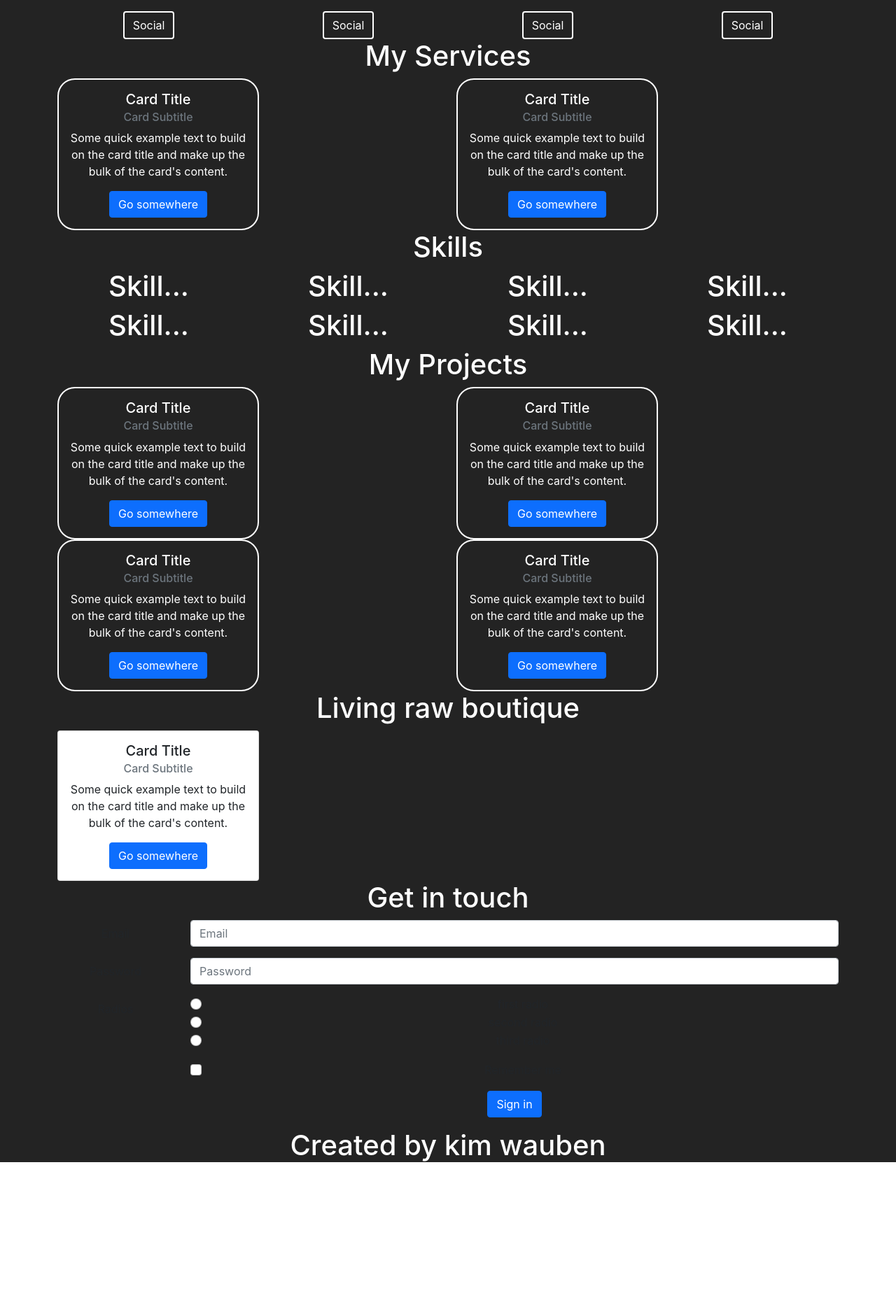
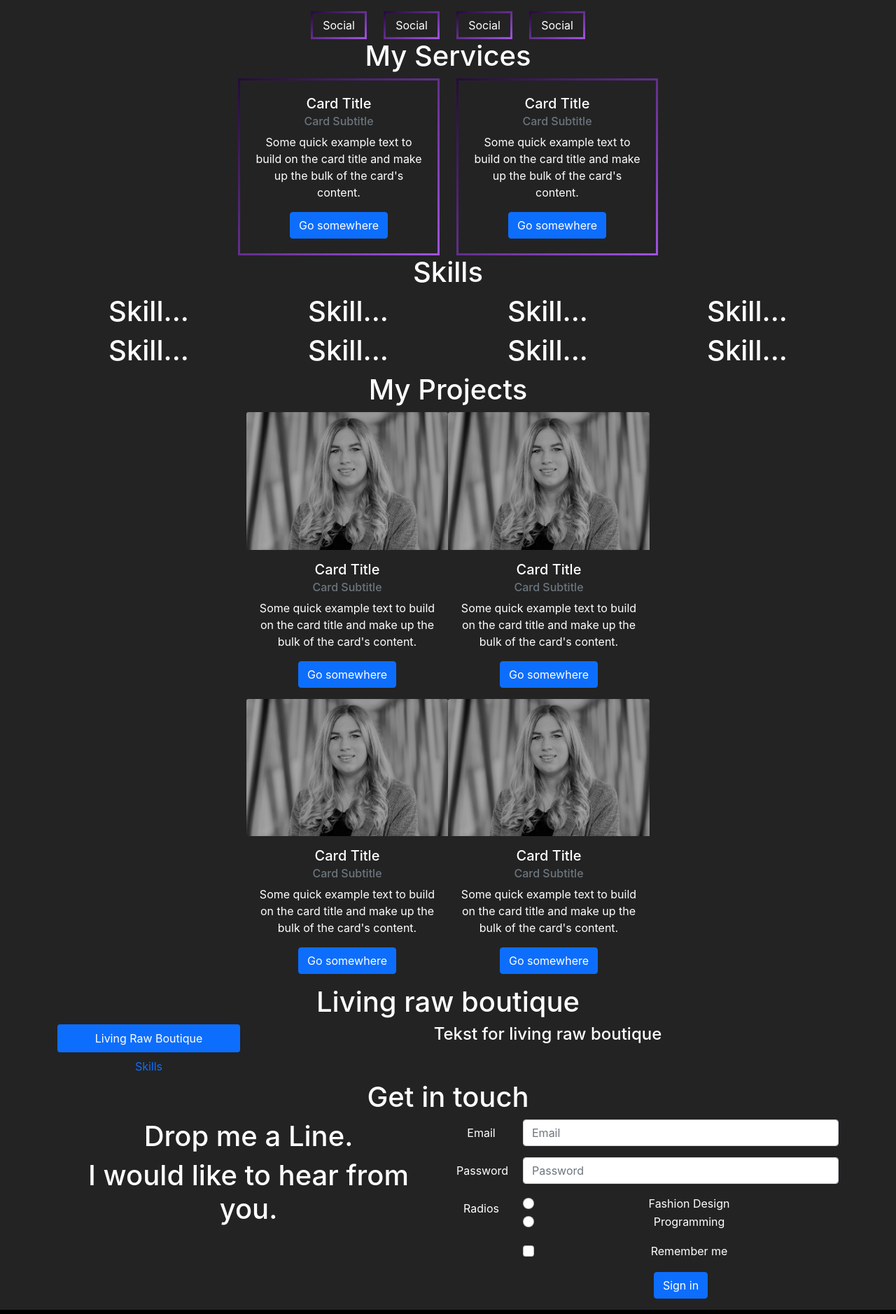
Before and after one commit to KimW1998/portfolio-kwauben, a React (Create React App) app: page / in a window 1280 px wide. Shown: the part 909-2787 px from the top of the page at 70% size. Before the commit the page ends 2578 px from the top, so only its background shows below. Built offline with nearby package versions, Linux system fonts and the light colour scheme.

Commit message:
Created the tabs for livingraw and contact

```diff
--- a/src/App.css
+++ b/src/App.css
@@ -46,31 +46,57 @@ top: 677.39px;
 }
 
 .ButtonSocial{
-  flex: none;
-  order: 3;
-  flex-grow: 0;
   background: transparent;
-  border: 2px solid white;
+  color: white;
+  cursor: pointer;
+  border-width: 3px;
+  padding: 5px;
+  border-style: solid;
+  border-image: linear-gradient(to right bottom, #260B3C, #a053df);
+  border-image-slice: 1;
+  width: 80px;
 }
 
 .ButtonsSocials{
-  display: flex;
-flex-direction: row;
-align-items: flex-start;
-padding: 0px;
-gap: 0px;
+  position: relative;
+  display: inline-flex;
+  justify-content: center;
+  align-items: center;
 }
 
 .ServiceCard{
   background: transparent;
-  border: 2px solid white;
+  color: white;
+  cursor: pointer;
+  border-width: 3px;
+  padding: 5px;
+  border-style: solid;
+  border-image: linear-gradient(to right bottom, #260B3C, #a053df);
+  border-image-slice: 1;
+}
+
+.ServiceCards{
+  position: relative;
+  display: inline-flex;
+  justify-content: center;
+  align-items: center;
+}
+
+.MyWorkBox{
+  background: transparent;
+  border: none;
   border-radius: 25px;
   color: white;
 }
 
-.MyWorkBox{
-  background: transparent;
-  border: 2px solid white;
-  border-radius: 25px;
-  color: white;
+.MyWorkBoxes{
+  position: relative;
+  display: inline-flex;
+  justify-content: center;
+  align-items: center;
+  width: 50%;
 }
+
+.App-footer{
+  background-color: black;
+}
--- a/src/Body.tsx
+++ b/src/Body.tsx
@@ -45,7 +45,7 @@ const Body = () => {
         </Col>
     </Row>
 
-    <Row>
+    <Row className="ServiceCards">
         <Col>
         <ServiceCard />
         </Col>
@@ -96,7 +96,7 @@ const Body = () => {
 
         </Col>
     </Row>
-
+<Container className="MyWorkBoxes">
     <Row>
     <Col>
         <MyWorkBox />
@@ -113,7 +113,7 @@ const Body = () => {
         <MyWorkBox />
         </Col>
     </Row>
-
+  </Container>
 
     <Row>
         <Col>
--- a/src/Components/GetInTouch.tsx
+++ b/src/Components/GetInTouch.tsx
@@ -5,7 +5,13 @@ import { Button, Col, Form, Row } from "react-bootstrap";
 const GetInTouch = () => {
     return (
 <div>
-<Form>
+  <Row>
+<Col className="test-tekst">
+ <h1>Drop me a Line.</h1>
+ <h1>I would like to hear from you.</h1>
+</Col>
+<Col>
+<Form className="test-tekst">
       <Form.Group as={Row} className="mb-3" controlId="formHorizontalEmail">
         <Form.Label column sm={2}>
           Email
@@ -31,21 +37,15 @@ const GetInTouch = () => {
           <Col sm={10}>
             <Form.Check
               type="radio"
-              label="first radio"
+              label="Fashion Design"
               name="formHorizontalRadios"
               id="formHorizontalRadios1"
             />
             <Form.Check
               type="radio"
-              label="second radio"
+              label="Programming"
               name="formHorizontalRadios"
               id="formHorizontalRadios2"
-            />
-            <Form.Check
-              type="radio"
-              label="third radio"
-              name="formHorizontalRadios"
-              id="formHorizontalRadios3"
             />
           </Col>
         </Form.Group>
@@ -62,6 +62,8 @@ const GetInTouch = () => {
         </Col>
       </Form.Group>
     </Form>
+    </Col>
+    </Row>
 </div>
     );
 }
--- a/src/Components/LivingRawInfo.tsx
+++ b/src/Components/LivingRawInfo.tsx
@@ -1,21 +1,41 @@
-import { Button, Card } from "react-bootstrap";
 
-const LivingRaw = () => {
-    return (
-      <div>
-<Card style={{ width: '18rem' }}>
-        <Card.Body>
-          <Card.Title>Card Title</Card.Title>
-          <Card.Subtitle className="mb-2 text-muted">Card Subtitle</Card.Subtitle>
-          <Card.Text>
-            Some quick example text to build on the card title and make up the bulk of
-            the card's content.
-          </Card.Text>
-          <Button variant="primary">Go somewhere</Button>
-        </Card.Body>
-      </Card>
-      </div>
-    );
-  }
 
-  export default LivingRaw;
+import { Col, Nav, Row, Tab } from 'react-bootstrap';
+import TekstLivingRaw from './TekstLivingRaw';
+import TekstSkillsLivingRaw from './TekstSkillsLivingRaw';
+
+
+function LivingRawTabs() {
+  return (
+    <Tab.Container id="left-tabs-example" defaultActiveKey="first">
+      <Row>
+        <Col sm={3}>
+          <Nav variant="pills" className="flex-column">
+            <Nav.Item>
+              <Nav.Link eventKey="first" >
+                Living Raw Boutique
+              </Nav.Link>
+            </Nav.Item>
+            <Nav.Item>
+              <Nav.Link eventKey="second" >
+                Skills
+              </Nav.Link>
+            </Nav.Item>
+          </Nav>
+        </Col>
+        <Col sm={9}>
+          <Tab.Content>
+            <Tab.Pane eventKey="first">
+              <TekstLivingRaw />
+            </Tab.Pane>
+            <Tab.Pane eventKey="second">
+              <TekstSkillsLivingRaw />
+            </Tab.Pane>
+          </Tab.Content>
+        </Col>
+      </Row>
+    </Tab.Container>
+  );
+}
+
+export default LivingRawTabs;
--- a/src/Components/MyWorkbox.tsx
+++ b/src/Components/MyWorkbox.tsx
@@ -1,10 +1,12 @@
 import { Button, Card } from "react-bootstrap";
+import KimWauben from '../Images/KimWauben.jpg'
 
 const MyWorkBox = () => {
     return (
         <div>
 
             <Card className="MyWorkBox" style={{ width: '18rem' }}>
+            <Card.Img variant="top" src={KimWauben} />
   <Card.Body>
     <Card.Title>Card Title</Card.Title>
     <Card.Subtitle className="mb-2 text-muted">Card Subtitle</Card.Subtitle>
--- /dev/null
+++ b/src/Components/TekstLivingRaw.tsx
@@ -0,0 +1,13 @@
+
+
+const TekstLivingRaw = () => {
+    return (
+<div className="test-tekst">
+    <h4>Tekst for living raw boutique</h4>
+
+</div>
+    );
+}
+
+
+  export default TekstLivingRaw;
--- /dev/null
+++ b/src/Components/TekstSkillsLivingRaw.tsx
@@ -0,0 +1,13 @@
+
+
+const TekstSkillsLivingRaw = () => {
+    return (
+<div className="test-tekst">
+    <h4>Skills in sewing</h4>
+
+</div>
+    );
+}
+
+
+  export default TekstSkillsLivingRaw;
```
